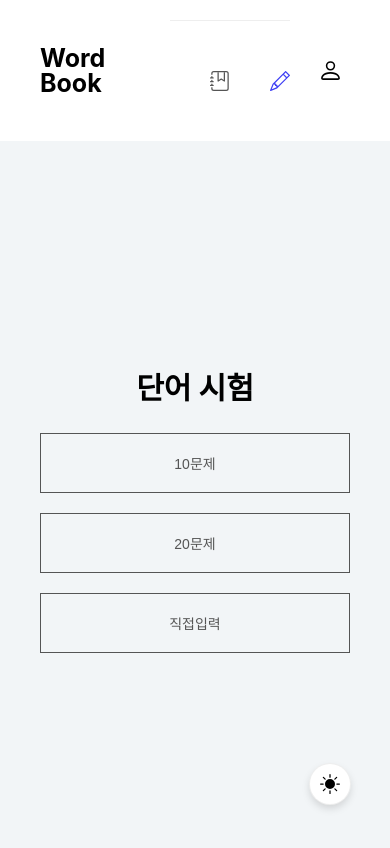
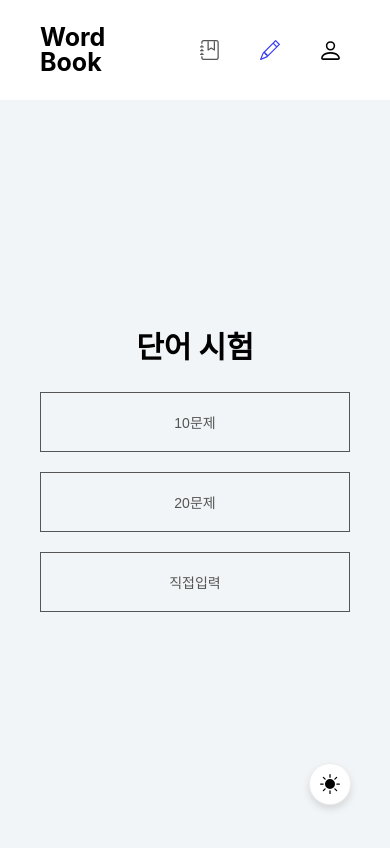
Before and after one commit to Shape2ee/Word-book, a React (Vite) app: page /test in a window 390 px wide. Shown: the top 848 px of the page. Built offline with nearby package versions, Linux system fonts and the light colour scheme; a web font is replaced by a local one.

Commit message:
Style: Change mobile UXUI

```diff
--- a/src/components/Header/header.module.scss
+++ b/src/components/Header/header.module.scss
@@ -23,6 +23,7 @@
     display: none;
     width: 4rem;
     margin-left: 2rem;
+    color: var(--color_title);
     cursor: pointer;
 
     svg {
--- a/src/components/Nav/nav.module.scss
+++ b/src/components/Nav/nav.module.scss
@@ -64,17 +64,21 @@ html[data-theme=DARK] {
 @media screen and (max-width: 768px) {
   .nav_container {
      margin: 0;
+     padding: 0;
+     border: none;
 
     ul {
     display: flex;
     }
 
     li {
+      margin: 0;
       margin-left: 2rem;
 
       a {
         display: flex;
         justify-content: center;
+        padding: 2rem 0;
         width: 4rem;
       }
 
```
